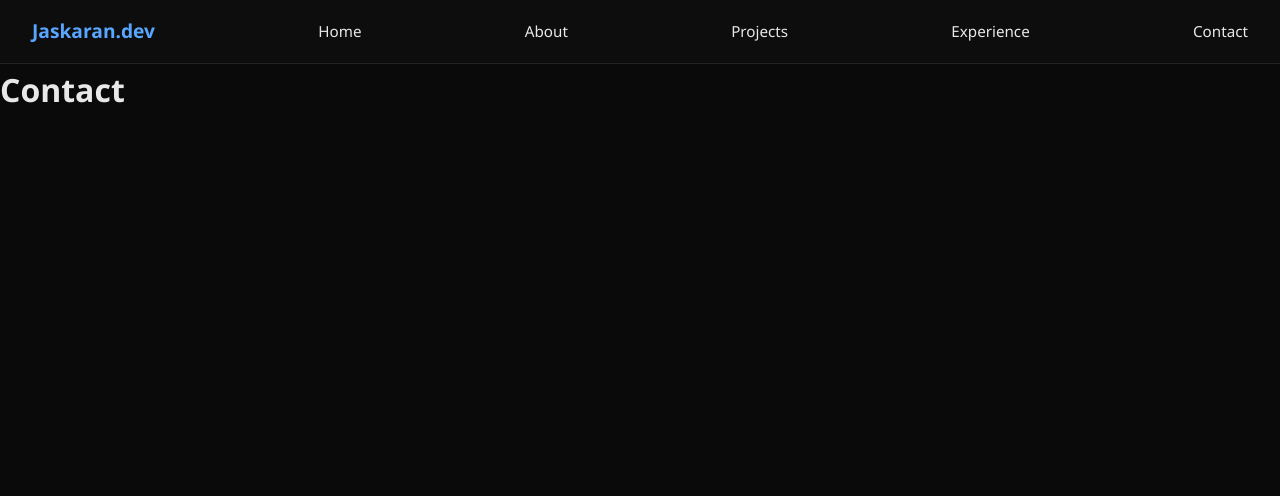
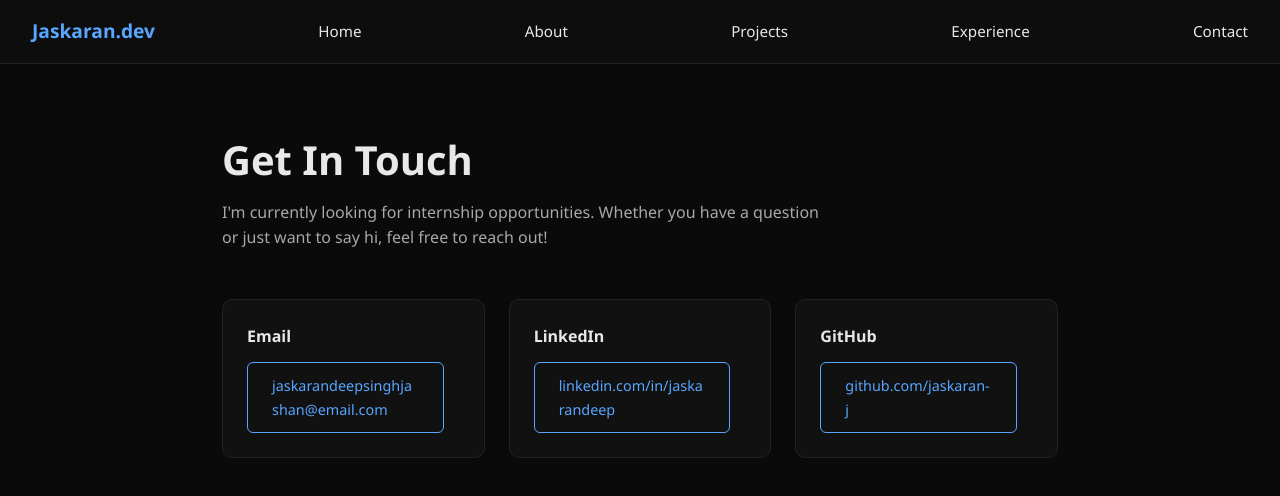
Before and after one commit to jaskaran-j/portfolio-react, a React app: page /contact in a window 1280 px wide. Shown: the top 496 px of the page. Built offline with nearby package versions, Linux system fonts and the light colour scheme; the HTML template or start-up script is replaced by a standard one.

Commit message:
add contact  section

```diff
--- /dev/null
+++ b/src/pages/Contact.css
@@ -0,0 +1,46 @@
+.contact-main {
+  max-width: 900px;
+  margin: 0 auto;
+  padding: 4rem 2rem;
+}
+
+.contact-main h1 {
+  font-size: 2.5rem;
+  color: #e8e8e8;
+  margin-bottom: 0.5rem;
+}
+
+.contact-sub {
+  color: #a8a8a8;
+  max-width: 600px;
+  margin-bottom: 3rem;
+}
+
+.contact-grid {
+  display: grid;
+  grid-template-columns: repeat(auto-fit, minmax(200px, 1fr));
+  gap: 1.5rem;
+}
+
+.contact-card {
+  background-color: #111;
+  border: 1px solid #222;
+  border-radius: 10px;
+  padding: 1.5rem;
+}
+
+.contact-card h3 {
+  color: #e8e8e8;
+  margin-bottom: 0.8rem;
+  font-size: 1rem;
+}
+
+.contact-card a {
+  color: #58a6ff;
+  font-size: 0.9rem;
+  word-break: break-all;
+}
+
+.contact-card a:hover {
+  text-decoration: underline;
+}
--- a/src/pages/Contact.jsx
+++ b/src/pages/Contact.jsx
@@ -1,5 +1,32 @@
+import './Contact.css'
+
 function Contact() {
-  return <h1>Contact</h1>
+  return (
+    <main className="contact-main">
+      <h1>Get In Touch</h1>
+      <p className="contact-sub">
+        I'm currently looking for internship opportunities.
+        Whether you have a question or just want to say hi, feel free to reach out!
+      </p>
+
+      <div className="contact-grid">
+        <div className="contact-card">
+          <h3>Email</h3>
+          <a href="mailto:your@email.com">jaskarandeepsinghjashan@email.com</a>
+        </div>
+
+        <div className="contact-card">
+          <h3>LinkedIn</h3>
+          <a href="https://www.linkedin.com/in/jaskarandeep-singh-jashan-655904270" target="_blank">linkedin.com/in/jaskarandeep</a>
+        </div>
+
+        <div className="contact-card">
+          <h3>GitHub</h3>
+          <a href="https://github.com/jaskaran-j" target="_blank">github.com/jaskaran-j</a>
+        </div>
+      </div>
+    </main>
+  )
 }
 
 export default Contact
```
